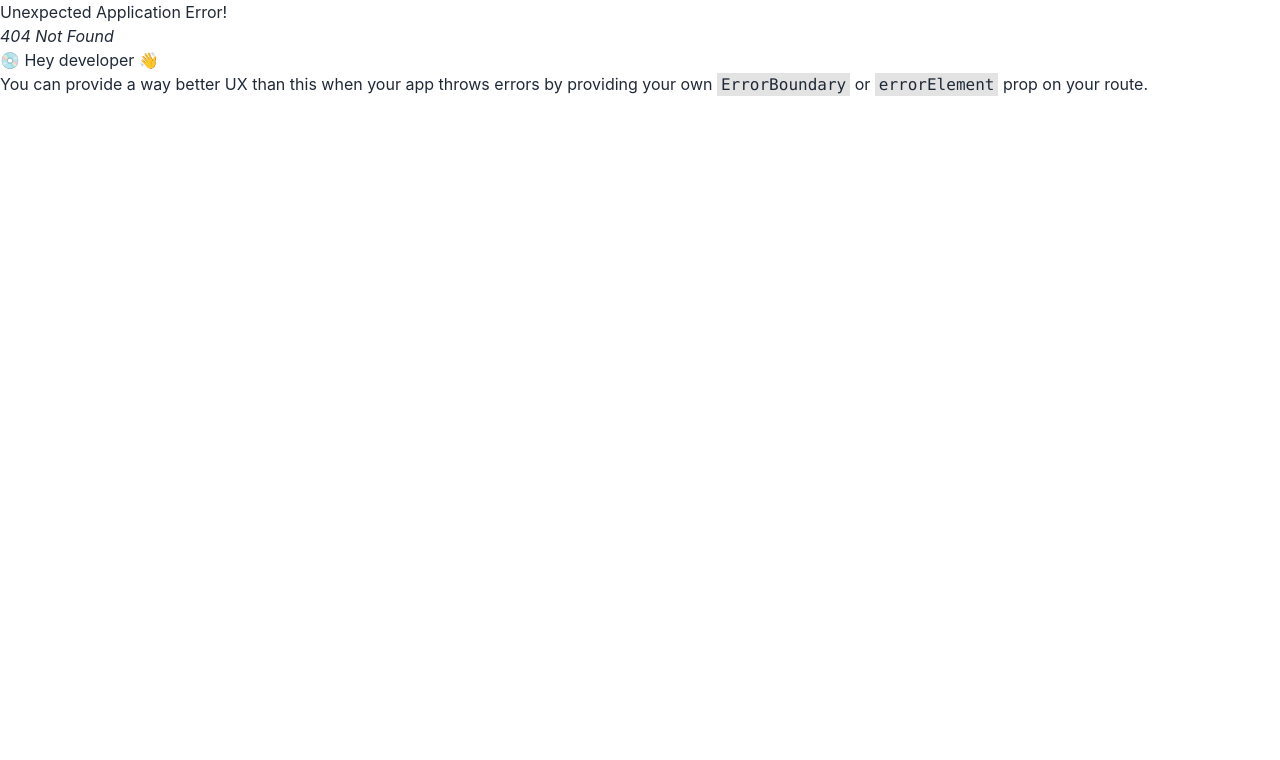
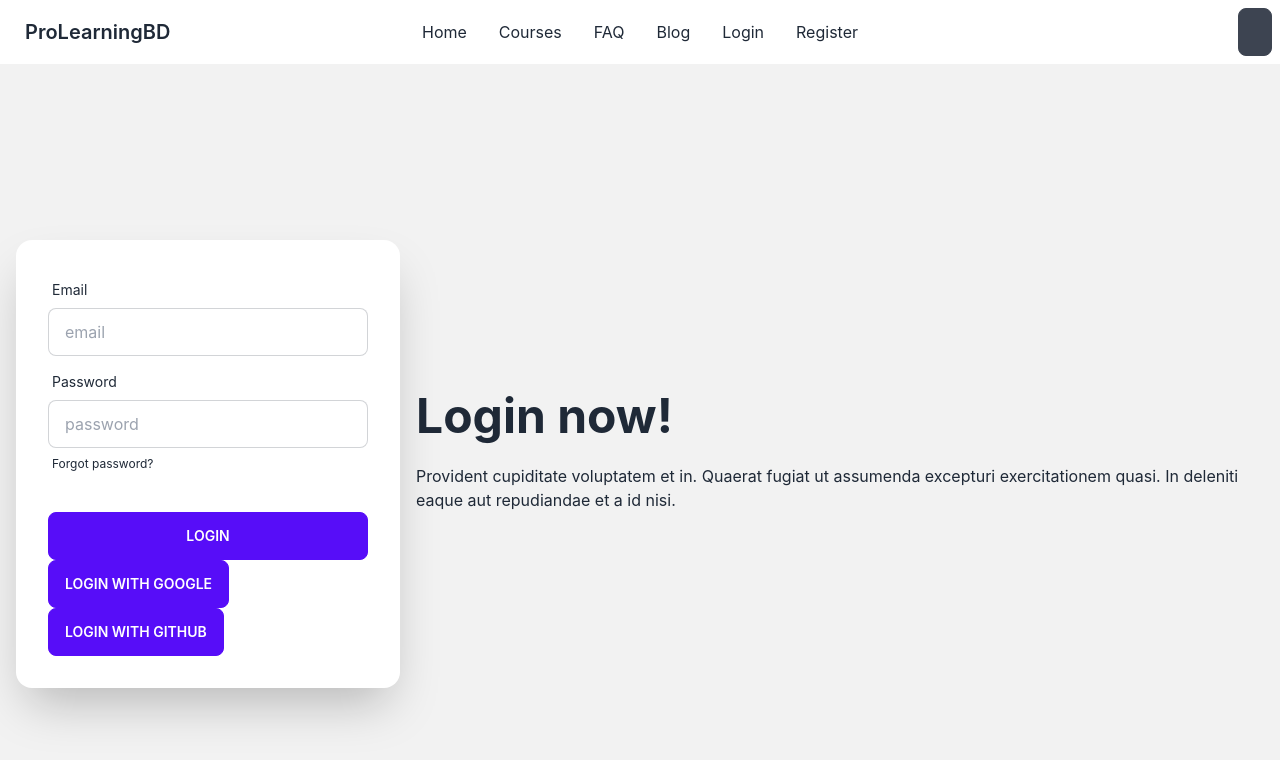
Before and after one commit to Imtius-Ahammed/pro-learning-bd-client, a React (Create React App) app: page /login in a window 1280 px wide. Before the commit this address had no page. Shown: the top 760 px of the page. Built offline with nearby package versions, Linux system fonts and the light colour scheme; no server answers.

Commit message:
create login page and add google login

```diff
--- a/src/Pages/Home/Home/Home.js
+++ b/src/Pages/Home/Home/Home.js
@@ -1,5 +1,5 @@
 import React from 'react';
-import { Link } from 'react-router-dom';
+import { Link, Outlet } from 'react-router-dom';
 import Header from '../../Shared/Header/Header';
 
 const Home = () => {
@@ -7,6 +7,8 @@ const Home = () => {
   return (
    <div>
     <Header></Header>
+
+
     <section className="text-gray-600 body-font">
   <div className="container px-5 py-24 mx-auto flex flex-col">
     <div className="lg:w-full mx-auto">
@@ -16,7 +18,7 @@ const Home = () => {
       <div className="flex flex-col sm:flex-row mt-10">
         <div className="sm:w-1/3 text-center sm:pr-8 sm:py-8">
           <div className="w-20 h-20 rounded-full inline-flex items-center justify-center bg-gray-200 text-gray-400">
-            <svg fill="none" stroke="currentColor" stroke-linecap="round" stroke-linejoin="round" stroke-width="2" className="w-10 h-10" viewBox="0 0 24 24">
+            <svg fill="none" stroke="currentColor" className="w-10 h-10" viewBox="0 0 24 24">
               <path d="M20 21v-2a4 4 0 00-4-4H8a4 4 0 00-4 4v2"></path>
               <circle cx="12" cy="7" r="4"></circle>
             </svg>
@@ -30,7 +32,7 @@ const Home = () => {
         <div className="sm:w-2/3 sm:pl-8 sm:py-8 sm:border-l border-gray-200 sm:border-t-0 border-t mt-4 pt-4 sm:mt-0 text-center sm:text-left">
           <p className="leading-relaxed text-lg mb-4">Meggings portland fingerstache lyft, post-ironic fixie man bun banh mi umami everyday carry hexagon locavore direct trade art party. Locavore small batch listicle gastropub farm-to-table lumbersexual salvia messenger bag. Coloring book flannel truffaut craft beer drinking vinegar sartorial, disrupt fashion axe normcore meh butcher. Portland 90's scenester vexillologist forage post-ironic asymmetrical, chartreuse disrupt butcher paleo intelligentsia pabst before they sold out four loko. 3 wolf moon brooklyn.</p>
           <Link to='/courses' className="text-indigo-500 inline-flex items-center">Learn More
-            <svg fill="none" stroke="currentColor" stroke-linecap="round" stroke-linejoin="round" stroke-width="2" className="w-4 h-4 ml-2" viewBox="0 0 24 24">
+            <svg fill="none" stroke="currentColor"   className="w-4 h-4 ml-2" viewBox="0 0 24 24">
               <path d="M5 12h14M12 5l7 7-7 7"></path>
             </svg>
           </Link>
@@ -40,6 +42,7 @@ const Home = () => {
   </div>
 </section>
 
+
    </div>
   )
 };
--- /dev/null
+++ b/src/Pages/Login/Login.js/Login.js
@@ -0,0 +1,74 @@
+import { GoogleAuthProvider } from "firebase/auth";
+import React, { useContext } from "react";
+import { AuthContext } from "../../../contexts/AuthProvider/AuthProvider";
+import Header from "../../Shared/Header/Header";
+
+const Login = () => {
+  const{providerLogin} = useContext(AuthContext);
+  const googleProvider = new GoogleAuthProvider()
+  const handleGoogleLogin =()=>{
+    providerLogin(googleProvider)
+    .then(result =>{
+      const user = result.user;
+      console.log(user)
+    })
+    .catch(error=>console.error(error))
+
+  }
+  return (
+    <div>
+      <Header></Header>
+
+      <div className="hero min-h-screen bg-base-200">
+        <div className="hero-content flex-col lg:flex-row-reverse">
+          <div className="text-center lg:text-left">
+            <h1 className="text-5xl font-bold">Login now!</h1>
+            <p className="py-6">
+              Provident cupiditate voluptatem et in. Quaerat fugiat ut assumenda
+              excepturi exercitationem quasi. In deleniti eaque aut repudiandae
+              et a id nisi.
+            </p>
+          </div>
+          <div className="card flex-shrink-0 w-full max-w-sm shadow-2xl bg-base-100">
+            <div className="card-body">
+              <div className="form-control">
+                <label className="label">
+                  <span className="label-text">Email</span>
+                </label>
+                <input
+                  type="text"
+                  placeholder="email"
+                  className="input input-bordered"
+                />
+              </div>
+              <div className="form-control">
+                <label className="label">
+                  <span className="label-text">Password</span>
+                </label>
+                <input
+                  type="text"
+                  placeholder="password"
+                  className="input input-bordered"
+                />
+                <label className="label">
+                  <a href="#" className="label-text-alt link link-hover">
+                    Forgot password?
+                  </a>
+                </label>
+              </div>
+              <div className="form-control mt-6">
+                <button className="btn btn-primary">Login</button>
+               <div>
+               <button onClick={handleGoogleLogin} className="btn btn-primary">Login with Google</button>
+                <button className="btn btn-primary">Login with GitHub</button>
+               </div>
+              </div>
+            </div>
+          </div>
+        </div>
+      </div>
+    </div>
+  );
+};
+
+export default Login;
--- /dev/null
+++ b/src/Pages/Login/Register/Register.js
@@ -0,0 +1,13 @@
+import React from 'react';
+import Header from '../../Shared/Header/Header';
+
+const Register = () => {
+  return (
+    <div>
+       <Header></Header>
+      <h1>This is Register Page</h1>
+    </div>
+  );
+};
+
+export default Register;
--- a/src/Pages/Shared/Header/Header.js
+++ b/src/Pages/Shared/Header/Header.js
@@ -1,9 +1,11 @@
-import React from "react";
+import React, { useContext } from "react";
 import { Link } from "react-router-dom";
+import { AuthContext } from "../../../contexts/AuthProvider/AuthProvider";
 
 import LeftSideCategory from "../LeftSideCategory/LeftSideCategory";
 
 const Header = () => {
+  const{user} = useContext(AuthContext);
   return (
     <div className="navbar bg-base-100">
       <div className="navbar-start">
@@ -32,7 +34,7 @@ const Header = () => {
           >
             <LeftSideCategory></LeftSideCategory>
             <li>
-              <Link to='/home'>Home</Link>
+              <Link to='/'>Home</Link>
             </li>
 
             <li>
@@ -48,15 +50,21 @@ const Header = () => {
             <li>
               <a>BLOG</a>
             </li>
+            <li>
+              <Link to='/login'>Login</Link>
+            </li>
+            <li>
+              <Link to='/register'>Register</Link>
+            </li>
           </ul>
         </div>
-        <Link to='/home' className="btn btn-ghost normal-case text-xl">ProLearningBD</Link>
+        <Link to='/' className="btn btn-ghost normal-case text-xl">ProLearningBD</Link>
       </div>
       <div className="navbar-center hidden lg:flex">
 
         <ul className="menu menu-horizontal p-0">
         <li>
-              <Link to='/home'>Home</Link>
+              <Link to='/'>Home</Link>
             </li>
           <li>
             <Link to='/courses'>Courses</Link>
@@ -71,12 +79,18 @@ const Header = () => {
           <li>
             <a>Blog</a>
           </li>
+          <li>
+              <Link to='/login'>Login</Link>
+            </li>
+            <li>
+              <Link to='/register'>Register</Link>
+            </li>
 
         </ul>
 
       </div>
       <div className="navbar-end">
-        <a className="btn">Get started</a>
+        <a className="btn">{user?.displayName}</a>
       </div>
 
     </div>
--- /dev/null
+++ b/src/contexts/AuthProvider/AuthProvider.js
@@ -0,0 +1,34 @@
+import React, { createContext, useEffect, useState } from 'react';
+import {getAuth, onAuthStateChanged, signInWithPopup} from 'firebase/auth'
+import app from '../../firebase/firebase.config';
+
+
+export const AuthContext = createContext();
+const auth = getAuth(app);
+
+const AuthProvider = ({children}) => {
+  const [user,setUser] = useState(null);
+
+  const providerLogin = (provider)=>{
+    return signInWithPopup(auth, provider);
+  }
+
+  useEffect(()=>{
+   const unsubscribe =  onAuthStateChanged(auth,(currentUser)=>{
+      console.log('User State Change', currentUser);
+      setUser(currentUser)
+    });
+    return ()=>{
+      unsubscribe();
+    }
+  },[])
+
+  const authInfo ={user,providerLogin};
+  return (
+    <AuthContext.Provider value={authInfo}>
+      {children}
+
+    </AuthContext.Provider>
+  );
+};
+export default AuthProvider;
--- a/src/index.js
+++ b/src/index.js
@@ -3,11 +3,14 @@ import ReactDOM from 'react-dom/client';
 import './index.css';
 import App from './App';
 import reportWebVitals from './reportWebVitals';
+import AuthProvider from './contexts/AuthProvider/AuthProvider';
 
 const root = ReactDOM.createRoot(document.getElementById('root'));
 root.render(
   <React.StrictMode>
-    <App />
+    <AuthProvider>
+       <App />
+    </AuthProvider>
   </React.StrictMode>
 );
 
--- a/src/layout/Main.js
+++ b/src/layout/Main.js
@@ -1,7 +1,7 @@
 
 import React from 'react';
 import { Outlet } from 'react-router-dom';
-import Home from '../Pages/Home/Home/Home';
+
 
 import Header from '../Pages/Shared/Header/Header';
 import LeftSideNav from '../Pages/Shared/LeftSideNav/LeftSideNav';
```
Also changed, not shown: src/Routes/Routes/Routes.js (+15 -2 lines).
